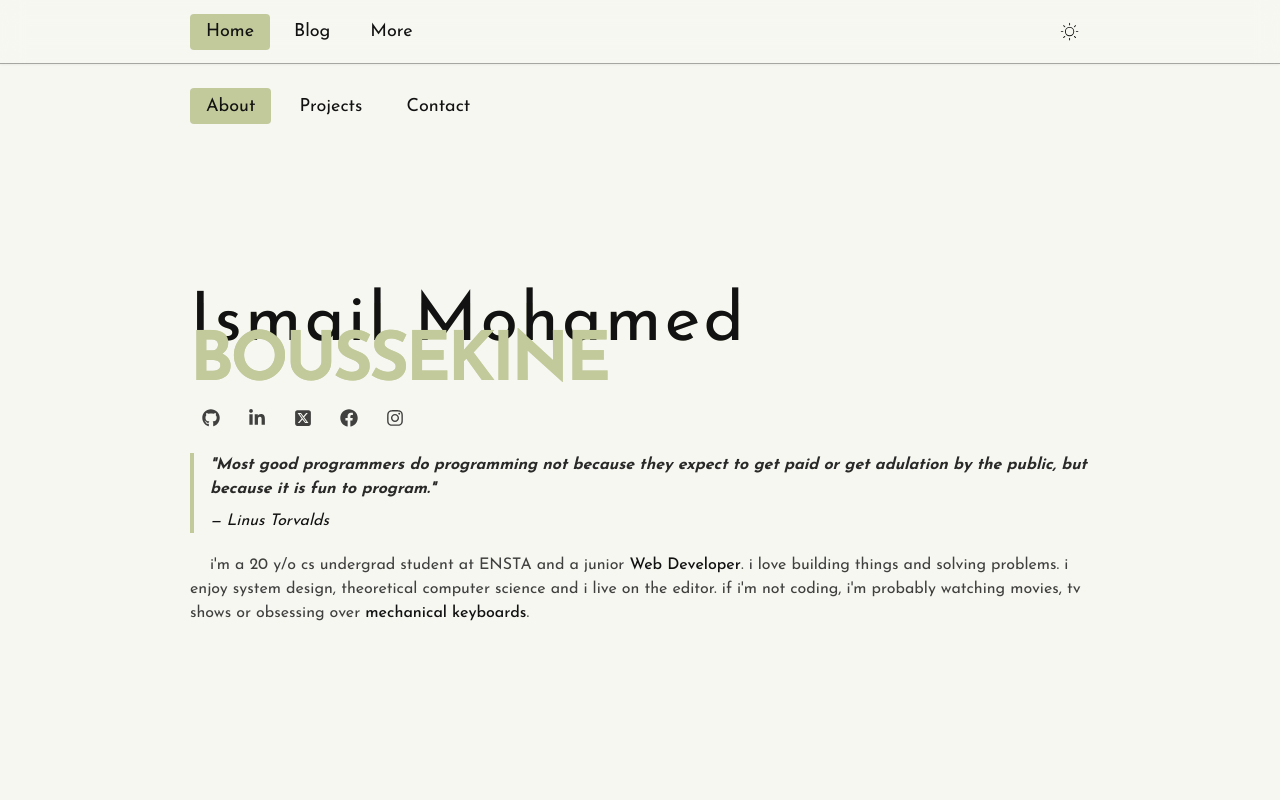
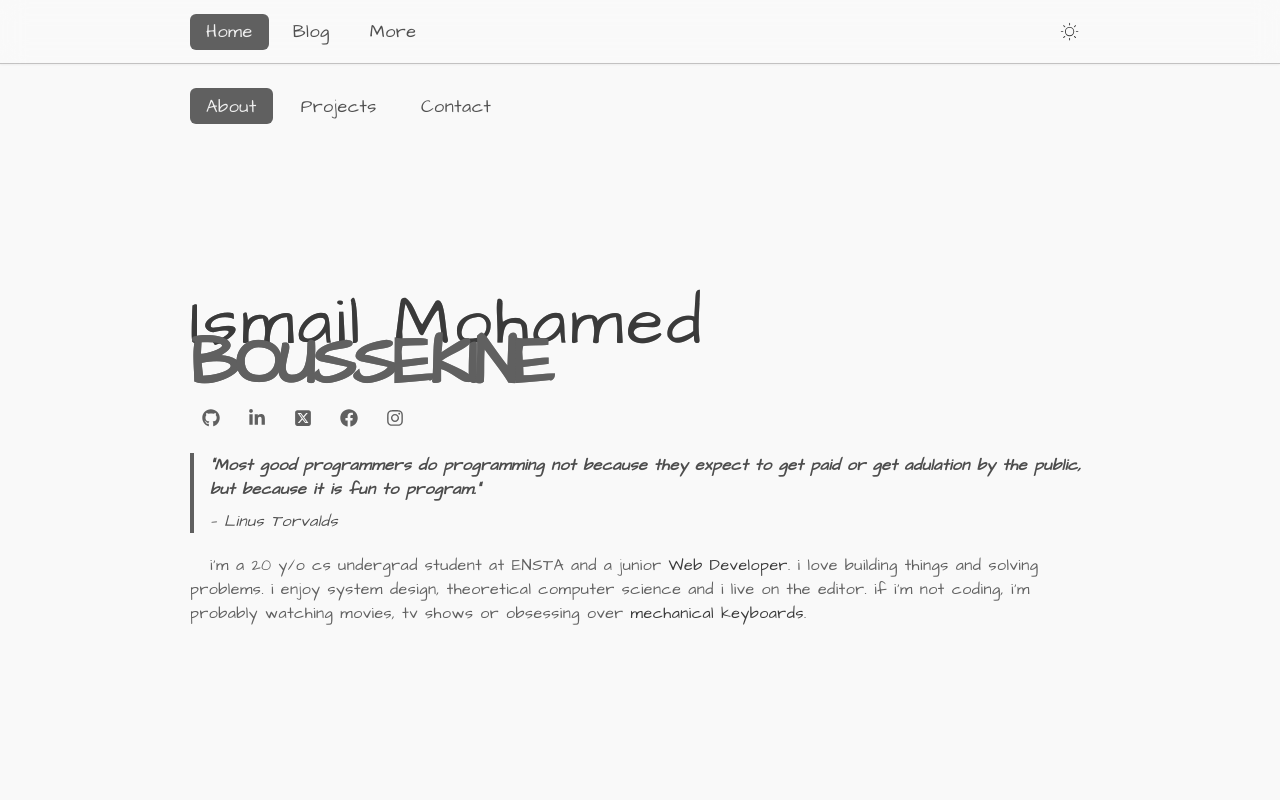
Before and after one commit to 1sma31L/Portfolio, a Next.js app: page / in a window 1280 px wide. Shown: the top 800 px of the page. Built offline with nearby package versions, Linux system fonts and the light colour scheme.

Commit message:
feat: update typography and color variables for improved design consistency

```diff
--- a/src/app/blog/post/[slug]/page.tsx
+++ b/src/app/blog/post/[slug]/page.tsx
@@ -94,8 +94,8 @@ export default async function BlogPost({ params }: { params: PostProps }) {
         <div className="container mx-auto mb-8 md:mb-10">
           <Breadcrumb label={frontMatter.title} />
         </div>
-        <div className="container mx-auto prose dark:prose-invert !max-w-none">
-          <h1 className="sm:!text-[80px] !text-[45px]">{frontMatter.title}</h1>
+        <div className="container mx-auto prose-lg dark:prose-invert !max-w-none">
+          <h1 className="text-5xl md:text-7xl">{frontMatter.title}</h1>
           <div className="text-xs md:text-sm flex flex-col gap-3">
             <p className="!m-0">
               <span className="font-bold">By: </span>
--- a/src/app/globals.css
+++ b/src/app/globals.css
@@ -5,58 +5,112 @@
 /* Vars */
 @layer base {
   :root {
-    --background: 60 24% 96%;
-    --foreground: 0 0% 7%;
+    --background: 0 0% 97.6471%;
+    --foreground: 0 0% 22.7451%;
     --card: 0 0% 100%;
-    --card-foreground: 0 0% 7%;
+    --card-foreground: 0 0% 22.7451%;
     --popover: 0 0% 100%;
-    --popover-foreground: 0 0% 7%;
-    --primary: 70 31% 70%;
-    --primary-foreground: 0 0% 7%;
-    --secondary: 70 32% 82%;
-    --secondary-foreground: 0 0% 7%;
-    --muted: 60 24% 96%;
-    --muted-foreground: 0 0% 7%;
-    --accent: 70 31% 70%;
-    --accent-foreground: 0 0% 7%;
-    --destructive: 0 84.2% 60.2%;
-    --destructive-foreground: 60 100% 99%;
-    --border: 0 1% 17%;
-    --input: 0 1% 17%;
-    --ring: 146 57% 27%;
-    --chart-1: 12 76% 61%;
-    --chart-2: 173 58% 39%;
-    --chart-3: 197 37% 24%;
-    --chart-4: 43 74% 66%;
-    --chart-5: 27 87% 67%;
-    --radius: 0.5rem;
+    --popover-foreground: 0 0% 22.7451%;
+    --primary: 0 0% 37.6471%;
+    --primary-foreground: 0 0% 94.1176%;
+    --secondary: 0 0% 87.0588%;
+    --secondary-foreground: 0 0% 22.7451%;
+    --muted: 0 0% 89.0196%;
+    --muted-foreground: 0 0% 31.3725%;
+    --accent: 47.4419 64.1791% 86.8627%;
+    --accent-foreground: 14.2105 25.6757% 29.0196%;
+    --destructive: 0 41.4894% 63.1373%;
+    --destructive-foreground: 0 0% 100%;
+    --border: 0 0.8696% 45.098%;
+    --input: 0 0% 100%;
+    --ring: 0 0% 62.7451%;
+    --chart-1: 0 0% 20%;
+    --chart-2: 0 0% 33.3333%;
+    --chart-3: 0 0% 46.6667%;
+    --chart-4: 0 0% 60%;
+    --chart-5: 0 0% 73.3333%;
+    --sidebar: 0 0% 94.1176%;
+    --sidebar-foreground: 0 0% 22.7451%;
+    --sidebar-primary: 0 0% 37.6471%;
+    --sidebar-primary-foreground: 0 0% 94.1176%;
+    --sidebar-accent: 47.4419 64.1791% 86.8627%;
+    --sidebar-accent-foreground: 14.2105 25.6757% 29.0196%;
+    --sidebar-border: 0 0% 75.2941%;
+    --sidebar-ring: 0 0% 62.7451%;
+    --font-sans: Architects Daughter, sans-serif;
+    --font-serif: 'Times New Roman', Times, serif;
+    --font-mono: 'Courier New', Courier, monospace;
+    --radius: 0.625rem;
+    --shadow-2xs: 1px 4px 5px 0px hsl(0 0% 0% / 0.01);
+    --shadow-xs: 1px 4px 5px 0px hsl(0 0% 0% / 0.01);
+    --shadow-sm: 1px 4px 5px 0px hsl(0 0% 0% / 0.03),
+      1px 1px 2px -1px hsl(0 0% 0% / 0.03);
+    --shadow: 1px 4px 5px 0px hsl(0 0% 0% / 0.03),
+      1px 1px 2px -1px hsl(0 0% 0% / 0.03);
+    --shadow-md: 1px 4px 5px 0px hsl(0 0% 0% / 0.03),
+      1px 2px 4px -1px hsl(0 0% 0% / 0.03);
+    --shadow-lg: 1px 4px 5px 0px hsl(0 0% 0% / 0.03),
+      1px 4px 6px -1px hsl(0 0% 0% / 0.03);
+    --shadow-xl: 1px 4px 5px 0px hsl(0 0% 0% / 0.03),
+      1px 8px 10px -1px hsl(0 0% 0% / 0.03);
+    --shadow-2xl: 1px 4px 5px 0px hsl(0 0% 0% / 0.07);
+    --tracking-normal: 0.5px;
   }
 
   .dark {
-    --background: 0 0% 7%;
-    --foreground: 60 24% 96%;
-    --card: 0 0% 7%;
-    --card-foreground: 0 0% 100%;
-    --popover: 0 0% 7%;
-    --popover-foreground: 0 0% 100%;
-    --primary: 70 31% 70%;
-    --primary-foreground: 0 0% 7%;
-    --secondary: 70 32% 82%;
-    --secondary-foreground: 0 0% 7%;
-    --muted: 0 0% 7%;
-    --muted-foreground: 70 32% 82%;
-    --accent: 70 31% 70%;
-    --accent-foreground: 0 0% 7%;
-    --destructive: 0 62.8% 30.6%;
-    --destructive-foreground: 60 100% 99%;
-    --border: 0 1% 17%;
-    --input: 0 1% 17%;
-    --ring: 146 57% 27%;
-    --chart-1: 220 70% 50%;
-    --chart-2: 160 60% 45%;
-    --chart-3: 30 80% 55%;
-    --chart-4: 280 65% 60%;
-    --chart-5: 340 75% 55%;
+    --background: 0 0% 16.8627%;
+    --foreground: 0 0% 86.2745%;
+    --card: 0 0% 20%;
+    --card-foreground: 0 0% 86.2745%;
+    --popover: 0 0% 20%;
+    --popover-foreground: 0 0% 86.2745%;
+    --primary: 0 0% 69.0196%;
+    --primary-foreground: 0 0% 16.8627%;
+    --secondary: 0 0% 35.2941%;
+    --secondary-foreground: 0 0% 75.2941%;
+    --muted: 0 0% 27.0588%;
+    --muted-foreground: 0 0% 62.7451%;
+    --accent: 0 0% 87.8431%;
+    --accent-foreground: 0 0% 20%;
+    --destructive: 0 35.5932% 76.8627%;
+    --destructive-foreground: 0 0% 16.8627%;
+    --border: 0 0% 30.9804%;
+    --input: 0 0% 20%;
+    --ring: 0 0% 75.2941%;
+    --chart-1: 0 0% 93.7255%;
+    --chart-2: 0 0% 81.5686%;
+    --chart-3: 0 0% 69.0196%;
+    --chart-4: 0 0% 56.4706%;
+    --chart-5: 0 0% 43.9216%;
+    --sidebar: 0 0% 12.9412%;
+    --sidebar-foreground: 0 0% 86.2745%;
+    --sidebar-primary: 0 0% 69.0196%;
+    --sidebar-primary-foreground: 0 0% 12.9412%;
+    --sidebar-accent: 0 0% 87.8431%;
+    --sidebar-accent-foreground: 0 0% 20%;
+    --sidebar-border: 0 0% 30.9804%;
+    --sidebar-ring: 0 0% 75.2941%;
+    --font-sans: Architects Daughter, sans-serif;
+    --font-serif: Georgia, serif;
+    --font-mono: 'Fira Code', 'Courier New', monospace;
+    --radius: 0.625rem;
+    --shadow-2xs: 1px 4px 5px 0px hsl(0 0% 0% / 0.01);
+    --shadow-xs: 1px 4px 5px 0px hsl(0 0% 0% / 0.01);
+    --shadow-sm: 1px 4px 5px 0px hsl(0 0% 0% / 0.03),
+      1px 1px 2px -1px hsl(0 0% 0% / 0.03);
+    --shadow: 1px 4px 5px 0px hsl(0 0% 0% / 0.03),
+      1px 1px 2px -1px hsl(0 0% 0% / 0.03);
+    --shadow-md: 1px 4px 5px 0px hsl(0 0% 0% / 0.03),
+      1px 2px 4px -1px hsl(0 0% 0% / 0.03);
+    --shadow-lg: 1px 4px 5px 0px hsl(0 0% 0% / 0.03),
+      1px 4px 6px -1px hsl(0 0% 0% / 0.03);
+    --shadow-xl: 1px 4px 5px 0px hsl(0 0% 0% / 0.03),
+      1px 8px 10px -1px hsl(0 0% 0% / 0.03);
+    --shadow-2xl: 1px 4px 5px 0px hsl(0 0% 0% / 0.07);
+  }
+
+  body {
+    letter-spacing: var(--tracking-normal);
   }
 }
 
--- a/src/app/layout.tsx
+++ b/src/app/layout.tsx
@@ -2,7 +2,7 @@ import './globals.css';
 
 import { Analytics } from '@vercel/analytics/next';
 import Footer from '@/components/Footer';
-import { Josefin_Sans } from 'next/font/google';
+import { Architects_Daughter } from 'next/font/google';
 import type { Metadata } from 'next';
 import NavBar from '@/components/Navbar';
 import ScrollToTop from '@/components/ScrollToTop';
@@ -10,7 +10,10 @@ import { SpeedInsights } from '@vercel/speed-insights/next';
 import { ThemeProvider } from '@/components/ui/theme-provider';
 import { Toaster } from '@/components/ui/toaster';
 
-const josefin = Josefin_Sans({ subsets: ['latin'] });
+const architectsDaughter = Architects_Daughter({
+  weight: '400',
+  subsets: ['latin'],
+});
 
 export const metadata: Metadata = {
   metadataBase: new URL('https://ismailboussekine.me'),
@@ -69,7 +72,7 @@ export default function RootLayout({
 }>) {
   return (
     <html lang="en" suppressHydrationWarning>
-      <body className={josefin.className}>
+      <body className={architectsDaughter.className}>
         <SpeedInsights />
         <Analytics />
         <Toaster />
--- a/src/lib/markdownToHtml.ts
+++ b/src/lib/markdownToHtml.ts
@@ -52,12 +52,12 @@ const processor = unified()
   .use(rehypePrettyCode, {
     getHighlighter: () =>
       getSingletonHighlighter({
-        themes: ['synthwave-84', 'snazzy-light'],
+        themes: ['min-dark', 'min-light'],
         langs: ['javascript', 'html', 'css', 'typescript', 'sql', 'c'],
       }),
     theme: {
-      dark: 'synthwave-84',
-      light: 'snazzy-light',
+      dark: 'min-dark',
+      light: 'min-light',
     },
     defaultLang: 'javascript',
     transformers: [
```
Also changed, not shown: 1 other file (tests, documents, lock files or other folders).
